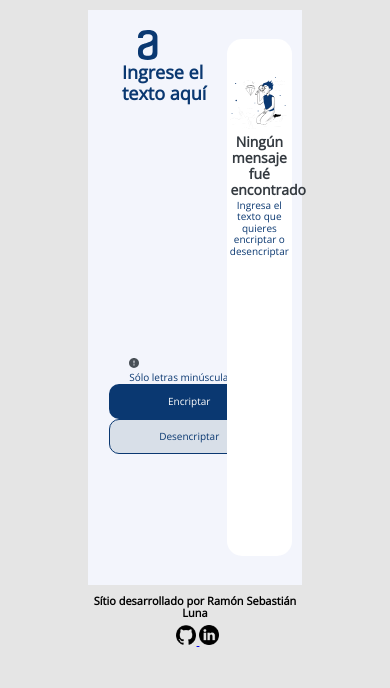
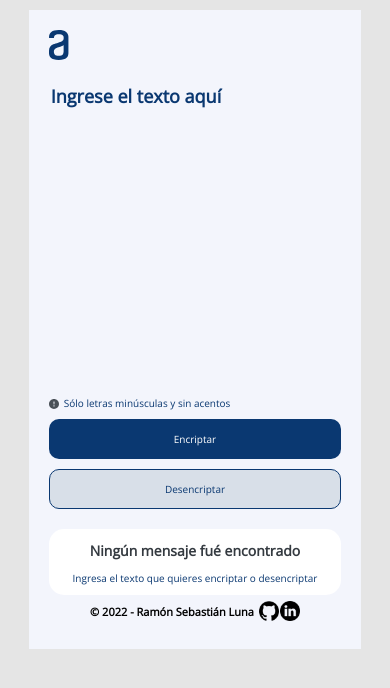
Before and after one commit to RamonSebastianLuna/Challenge-n1-OracleNextEducation, a plain HTML site: page index.html in a window 390 px wide. Drawn offline with nearby package versions, Linux system fonts and the light colour scheme.

Commit message:
agregado el responsive para mobile con flexbox

```diff
--- a/css/Styles.css
+++ b/css/Styles.css
@@ -1,9 +1,9 @@
-html{
+/*html{
     background-color: #E5E5E5;
     height: 639px;
 }
 
-body{
+body {
     width: 55%;
     height: 90%;
     background-color: #F3F5FC;
@@ -246,4 +246,206 @@ footer{
 .linkedin{
     width: 20px;
     height: 20px;
+}*/
+
+@media (max-width: 600px) {
+    html {
+        display: flex;
+        justify-content: center;
+        background-color: #E5E5E5;
+    }
+
+    body {
+        display: flex;
+        flex-direction: column;
+        margin-top: 10px;
+        width: 85%;
+        padding: 5%;
+        background-color: #F3F5FC;
+        box-sizing: border-box;
+    }
+
+    .img1{
+        width: 20px;
+        height: 30px;
+        margin-bottom: 20px;
+    }
+
+    form {
+        display: flex;
+        flex-direction: column;
+    }
+
+    textarea{
+        border: none;
+        background-color: transparent;
+        resize: none;
+        font-family: 'Inter', sans-serif;
+        font-family: 'Open Sans', sans-serif;
+        font-size: 18px;
+        font-weight: bold;
+        color: #0A3871;
+        outline: none;
+        height: 300px;
+    }
+
+    .frame_1 {
+        display: flex;
+        align-items: center;
+    }
+
+    .img2{
+        width: 10px;
+        height: 10px;
+        margin-right: 5px;
+    }
+
+    .frame_1 p{
+        display: inline-block;
+        font-family: 'Inter', sans-serif;
+        font-family: 'Open Sans', sans-serif;
+        font-size: 10px;
+        color: #0A3871;
+    }
+
+    .container_button {
+        display: flex;
+        flex-direction: column;
+    }
+
+    #buttonEncriptar{
+        height: 40px;
+        border-radius: 10px;
+        background-color: #0A3871;
+        border: none;
+        font-family: 'Inter', sans-serif;
+        font-family: 'Open Sans', sans-serif;
+        font-size: 10px;
+        color: #FFFFFF;
+        margin-bottom: 10px;
+    }
+
+    #buttonEncriptar:hover{
+        opacity: 0.8;
+    }
+
+    #buttonDesencriptar{
+        height: 40px;
+        border: 1px solid #0A3871;
+        border-radius: 10px;
+        background-color: #D8DFE8;
+        font-family: 'Inter', sans-serif;
+        font-family: 'Open Sans', sans-serif;
+        font-size: 10px;
+        color: #0A3871;
+    }
+
+    #buttonDesencriptar:hover{
+        background-color: #C7CDD6;
+    }
+
+    .rectangle_1{
+        margin-top: 20px;
+        border-radius: 15px;
+        background-color: #FFFFFF;
+        box-sizing: border-box;
+    }
+
+    .p_1{
+        font-family: 'Inter', sans-serif;
+        font-family: 'Open Sans', sans-serif;
+        font-weight: bold;
+        font-size: 14px;
+        color: #343A40;
+        text-align: center;
+        margin-left: 5%;
+        margin-right: 5%;
+        margin-bottom: 2%;
+    }
+
+    .p_2{
+        font-family: 'Inter', sans-serif;
+        font-family: 'Open Sans', sans-serif;
+        font-size: 10px;
+        color: #0A3871;
+        text-align: center;
+    }
+
+    .muñeco {
+        display: none;
+    }
+
+    .rectangle_2{
+        flex-direction: column;
+        border-radius: 15px;
+        background-color: #FFFFFF;
+        display: none;
+        box-sizing: border-box;
+        text-align: center;
+        margin-top: 20px;
+    }
+    #buttonCopiar{
+        width: 160px;
+        height: 35px;
+        border: 1px solid #0A3871;
+        border-radius: 10px;
+        background-color: #FFFFFF;
+        font-family: 'Inter', sans-serif;
+        font-family: 'Open Sans', sans-serif;
+        font-size: 10px;
+        color: #0A3871;
+        margin-bottom: 14px;
+    }
+
+    #buttonCopiar:hover {
+        background-color: #d3d3d3;
+    }
+
+    #parrafo{
+        font-family: 'Inter', sans-serif;
+        font-family: 'Open Sans', sans-serif;
+        font-weight: bold;
+        font-size: 14px;
+        color: #495057;
+        text-align: center;
+    }
+
+    ::placeholder{
+        font-family: 'Inter', sans-serif;
+        font-family: 'Open Sans', sans-serif;
+        font-size: 18px;
+        font-weight: bold;
+        color: #0A3871;
+    }
+
+    footer {
+        display: flex;
+        justify-content: center;
+    }
+
+    .p_3{
+        display: flex;
+        align-items: center;
+        font-family: 'Inter', sans-serif;
+        font-family: 'Open Sans', sans-serif;
+        font-size: 11px;
+        font-weight: bold;
+        color: #000000;
+        text-align: center;
+    }
+    .p_3 a {
+        text-decoration: none;
+    }
+
+    .github{
+        width: 20px;
+        height: 20px;
+        margin-left: 5px;
+        margin-right: 1px;
+    }
+
+    .linkedin{
+        width: 20px;
+        height: 20px;
+    }
 }
--- a/index.html
+++ b/index.html
@@ -48,11 +48,10 @@
             <button type="button" onclick="copiarAlPortapapeles()" id="buttonCopiar">Copiar</button>
         </div>
     </div>
-</body>
     <footer>
         <div class="p_3">
-        <p class="p_footer">Sítio desarrollado por Ramón Sebastián Luna</p>
-        <a href="https://github.com/RamonSebastianLuna" target="_blank">
+            <p class="p_footer">© 2022 - Ramón Sebastián Luna</p>
+            <a href="https://github.com/ramonsebastianluna" target="_blank">
                 <img src="images/github.png" alt="github" class="github">
             </a>
             <a href="https://www.linkedin.com/in/ramonsebastianluna/" target="_blank">
@@ -60,4 +59,5 @@
             </a>
         </div>
     </footer>
+</body>
 </html>
```
Lines whose indentation alone changed are shown as unchanged.
